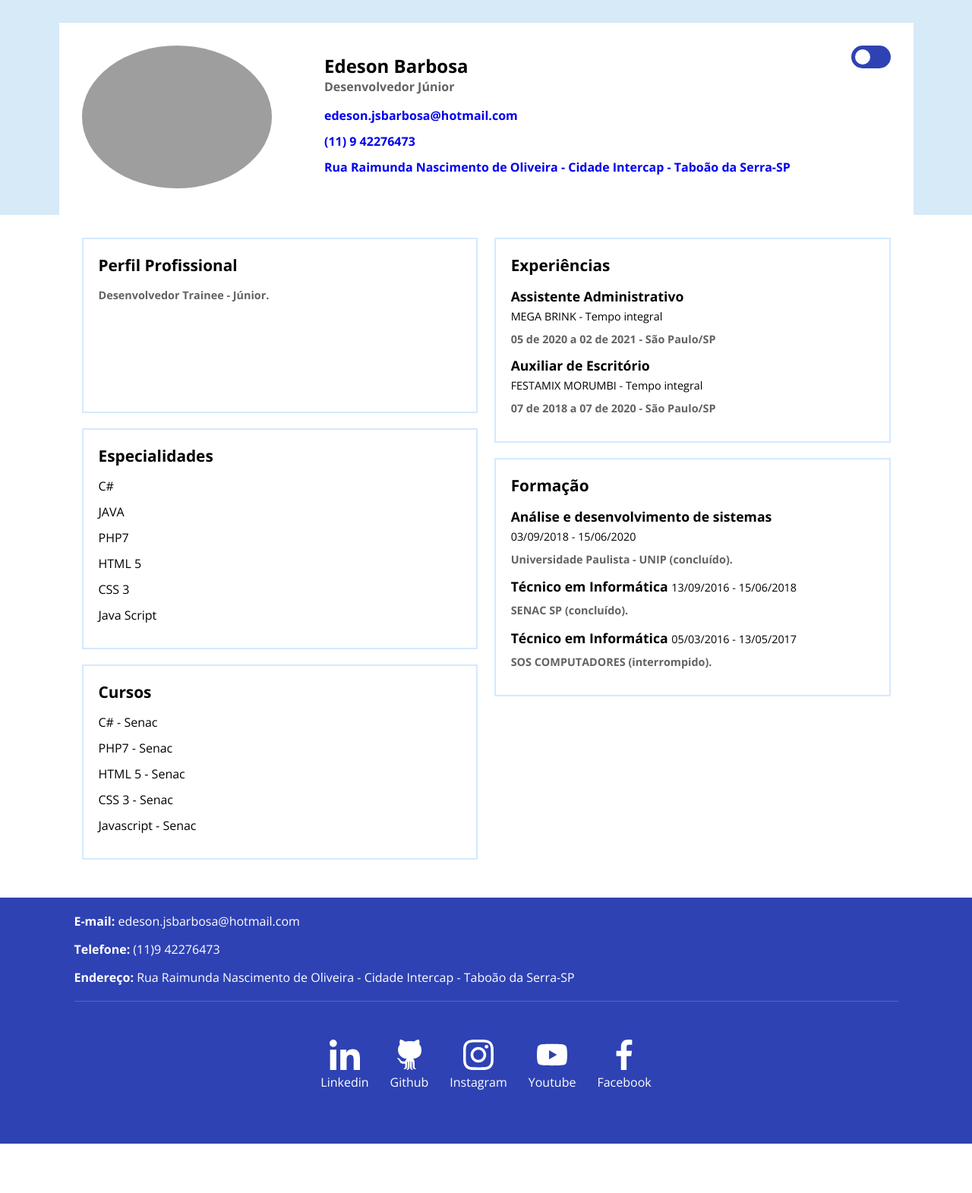
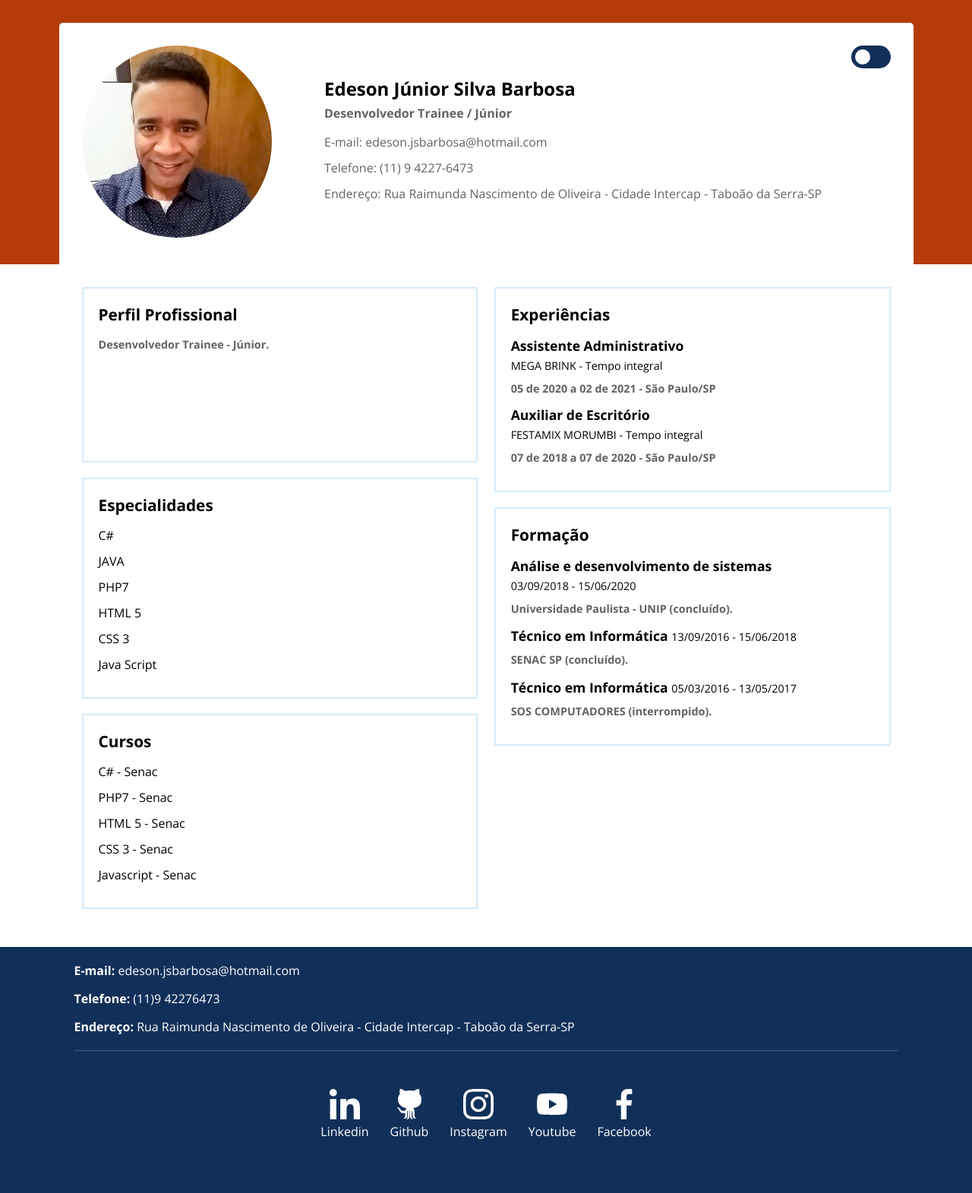
Before and after one commit to EdesonJuniorSilvaBarbosa/EdesonJuniorSilvaBarbosa.github.io, a PHP site: page / in a window 1280 px wide. Shown: the whole page at 76% size. Before the commit the page ends 1506 px from the top, so only its background shows below. Run offline with PHP 8.4, Linux system fonts and the light colour scheme; grey boxes are pictures that could not be loaded.

Commit message:
Alterações da página

```diff
--- a/assets/css/style.css
+++ b/assets/css/style.css
@@ -32,9 +32,9 @@ html, body, figure, img, div, input, textarea, p, h1, h2, h3, h4, h5, h6, ul, li
 }
 
 :root{
-    --corBackgroundPrimaria: #D6EAF8;
-    /*--corBackgroundSecundaria: #7d041c;*/
-    --corBackgroundSecundaria: #2e42b3;
+    --corBackgroundPrimaria: #b53b0b;
+    /*--corBackgroundPrimaria: #D6EAF8;*/
+    --corBackgroundSecundaria: #113059;
     --corBackgroundDark:#0e0e0e;
     --corTextPrimaria:#636363;
     --corTextoSecudaria:#000;
@@ -82,6 +82,7 @@ header .coluna p{
     font-size: 1rem;
     color:var(--corTextPrimaria);
     font-weight: bold;
+    margin-top:5px;
 }
 header .coluna ul{
     margin: 16px 0 0;
@@ -91,8 +92,7 @@ header .coluna ul li{
 }
 header .coluna ul li a{
     font-size: 1rem;
-    /*color:var(--corTextoSecudaria);*/
-    font-weight:bold;
+    color:var(--corTextPrimaria);
 }
 
 
@@ -272,7 +272,10 @@ label span{
         max-width: 1125px;
         margin: 0 auto;
         padding: 30px;
+        border-top-left-radius: 5px;
+        border-top-right-radius: 5px;
     }
+
     header .coluna-direita{
         text-align: left;
     }
--- a/index.html
+++ b/index.html
@@ -4,8 +4,9 @@
         <meta charset="UTF-8">
         <meta http-equiv="X-UA-Compatible" content="IE=edge">
         <meta name="viewport" content="width=device-width, initial-scale=1.0">
-        <title>Portfólio</title>
+        <title>Meu Portfólio</title>
 
+        <link rel="icon" href="./assets/img/icon.png">
         <link rel="preconnect" href="https://fonts.gstatic.com">
         <link href="https://fonts.googleapis.com/css2?family=Open+Sans:wght@300;400;600;700;800&display=swap" rel="stylesheet">
 
@@ -30,7 +31,7 @@
                         <!-- CAIXA FOTO DE PERFÍL -->
                         <div class="coluna coluna-esquerda">
                             <figure>
-                                <img src="./assets/img/Edeson.png" alt="Edeson Barbosa">
+                                <img src="./assets/img/Edeson_Atualizado.png" alt="Edeson Barbosa">
                                 <figcaption class="hidden">Edeson Barbosa</figcaption>
                             </figure>
                         </div>
@@ -38,18 +39,18 @@
                         <!-- INFORMAÇÕES PESSOAIS -->
                         <div class="coluna coluna-direita">
 
-                            <h1>Edeson Barbosa</h1>
-                            <p>Desenvolvedor Júnior</p>
+                            <h1>Edeson Júnior Silva Barbosa</h1>
+                            <p>Desenvolvedor Trainee / Júnior</p>
 
                             <ul>
                                 <li>
-                                    <a href="edeson.jsbarbosa@hotmail.com">edeson.jsbarbosa@hotmail.com</a>
+                                    <a href="edeson.jsbarbosa@hotmail.com">E-mail: edeson.jsbarbosa@hotmail.com</a>
                                 </li>
                                 <li>
-                                    <a href="#">(11) 9 42276473</a>
+                                    <a href="#">Telefone: (11) 9 4227-6473</a>
                                 </li>
                                 <li>
-                                    <a href="#">Rua Raimunda Nascimento de Oliveira - Cidade Intercap - Taboão da Serra-SP</a>
+                                    <a href="#">Endereço: Rua Raimunda Nascimento de Oliveira - Cidade Intercap - Taboão da Serra-SP</a>
                                 </li>
                             </ul>
 
```
Also changed, not shown: assets/img/Edeson_Atualizado.png (added), assets/img/icon.png (added), 2 other files.
